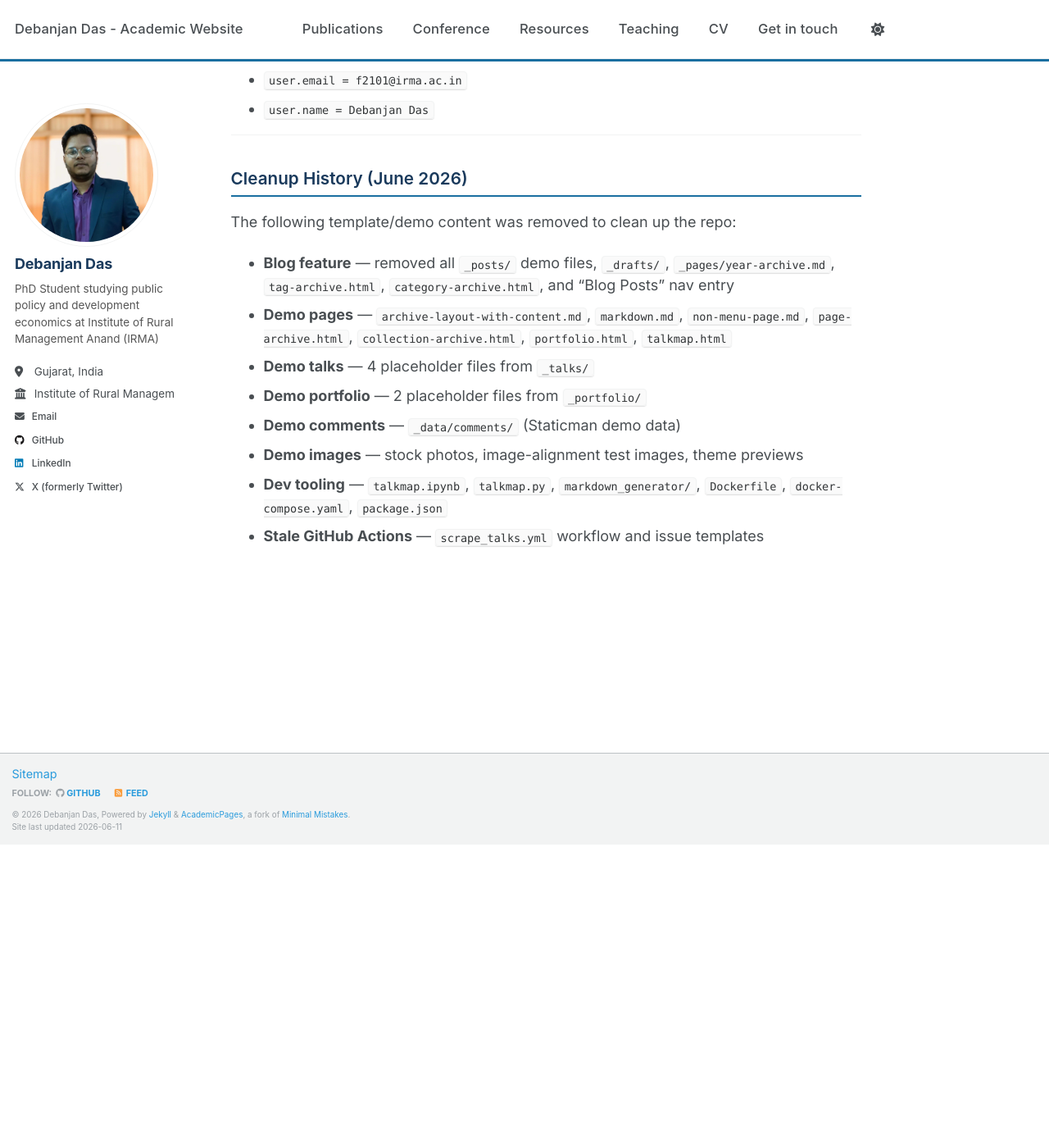
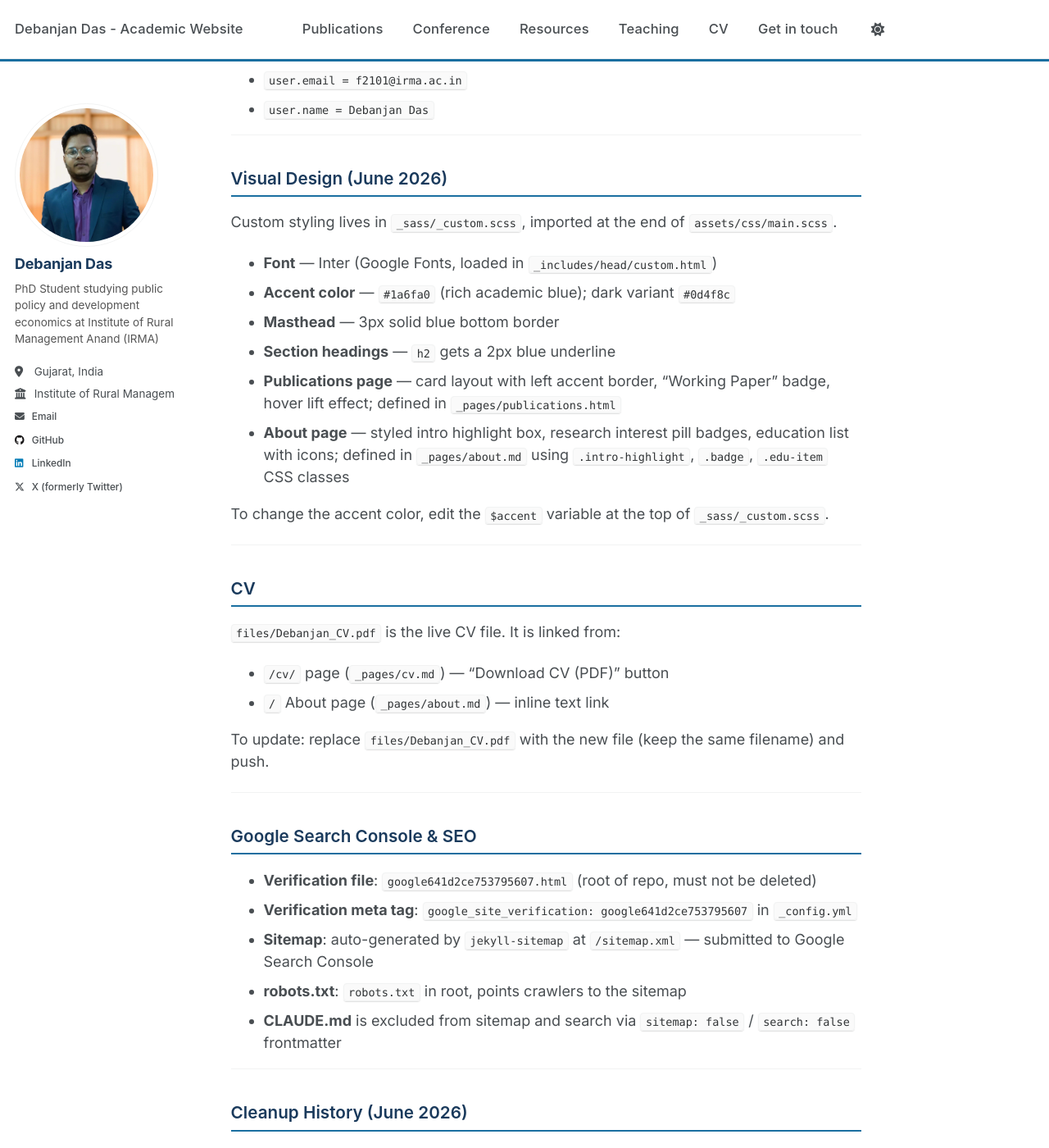
Before and after one commit to Debanjan-econpolicy/debanjan-econpolicy.github.io, a Jekyll site: the page built from CLAUDE.md, in a window 1280 px wide and 1400 px high, scrolled down 3175 px. Shown: the whole window at 82% size. Built offline with Jekyll 4.4.1, drawn with Linux system fonts in a browser that asks for light colours; our own code applies the rules of GitHub Pages for plain Markdown files; before the commit the page ends 4205 px from its top, so only the background shows below that.

Commit message:
Update CLAUDE.md with visual design, CV, and SEO documentation
Co-Authored-By: Claude Sonnet 4.6 <noreply@anthropic.com>

```diff
--- a/CLAUDE.md
+++ b/CLAUDE.md
@@ -123,6 +123,41 @@ Git identity for this repo:
 
 ---
 
+## Visual Design (June 2026)
+
+Custom styling lives in `_sass/_custom.scss`, imported at the end of `assets/css/main.scss`.
+
+- **Font** — Inter (Google Fonts, loaded in `_includes/head/custom.html`)
+- **Accent color** — `#1a6fa0` (rich academic blue); dark variant `#0d4f8c`
+- **Masthead** — 3px solid blue bottom border
+- **Section headings** — `h2` gets a 2px blue underline
+- **Publications page** — card layout with left accent border, "Working Paper" badge, hover lift effect; defined in `_pages/publications.html`
+- **About page** — styled intro highlight box, research interest pill badges, education list with icons; defined in `_pages/about.md` using `.intro-highlight`, `.badge`, `.edu-item` CSS classes
+
+To change the accent color, edit the `$accent` variable at the top of `_sass/_custom.scss`.
+
+---
+
+## CV
+
+`files/Debanjan_CV.pdf` is the live CV file. It is linked from:
+- `/cv/` page (`_pages/cv.md`) — "Download CV (PDF)" button
+- `/` About page (`_pages/about.md`) — inline text link
+
+To update: replace `files/Debanjan_CV.pdf` with the new file (keep the same filename) and push.
+
+---
+
+## Google Search Console & SEO
+
+- **Verification file**: `google641d2ce753795607.html` (root of repo, must not be deleted)
+- **Verification meta tag**: `google_site_verification: google641d2ce753795607` in `_config.yml`
+- **Sitemap**: auto-generated by `jekyll-sitemap` at `/sitemap.xml` — submitted to Google Search Console
+- **robots.txt**: `robots.txt` in root, points crawlers to the sitemap
+- **CLAUDE.md** is excluded from sitemap and search via `sitemap: false` / `search: false` frontmatter
+
+---
+
 ## Cleanup History (June 2026)
 
 The following template/demo content was removed to clean up the repo:
```
